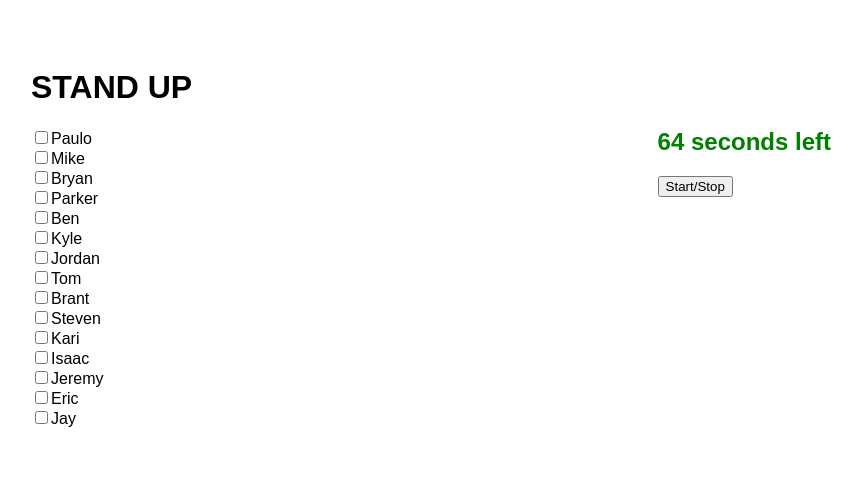
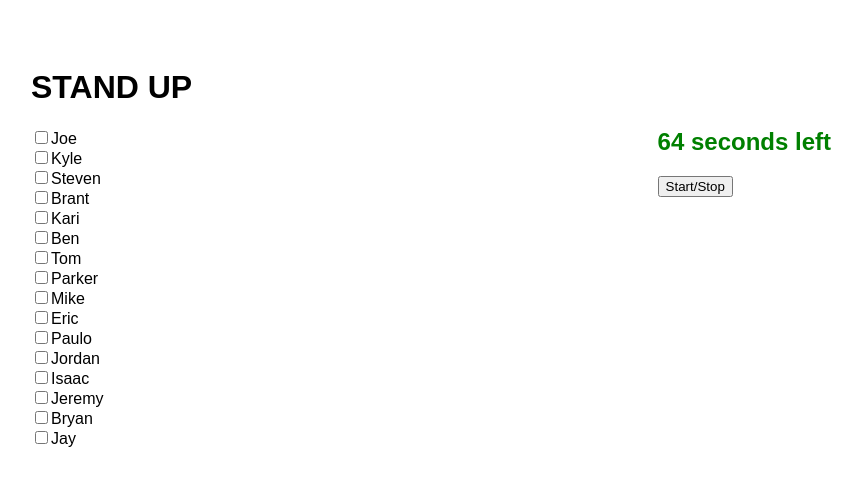
Before and after one commit to kel89/standup-timer, a React (Create React App) app: page / in a window 1280 px wide. Shown: the top 486 px of the page, without its empty margins (209-1071 px from the left). Built offline with nearby package versions, Linux system fonts and the light colour scheme.

Commit message:
added joe

```diff
--- a/src/App.js
+++ b/src/App.js
@@ -23,6 +23,7 @@ function shuffle(arr) {
 
 const teamMembers = shuffle([
   "Ben",
+  "Joe",
   "Bryan",
   "Eric",
   "Jay",
```
